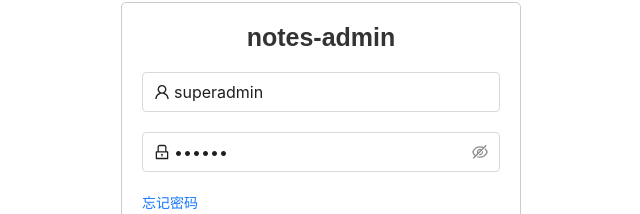
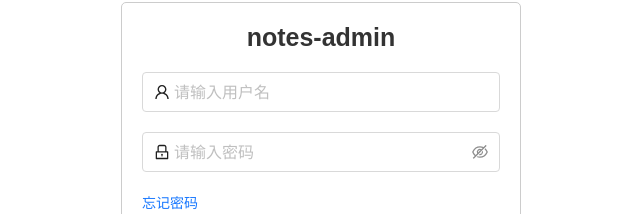
Before and after one commit to windyeasy/notes-admin, a React (Create React App) app: page /#/login in a window 1280 px wide. Shown: the part 158-372 px from the top of the page, without its empty margins (319-959 px from the left). Built offline with nearby package versions, Linux system fonts and the light colour scheme.

Commit message:
fix: 去除密码

```diff
--- a/src/pages/login/c-cpns/panel-account/index.tsx
+++ b/src/pages/login/c-cpns/panel-account/index.tsx
@@ -31,7 +31,7 @@ const PanelAccount: FC<IProps> = (props) => {
         size="large"
         name="account-form"
         labelWrap
-        initialValues={{ username: 'superadmin', password: '123456' }}
+        initialValues={{ username: '', password: '' }}
         onFinish={handleFinish}
       >
         <FormItem name="username" rules={[{ required: true, message: '请输入用户名!' }]}>
```
